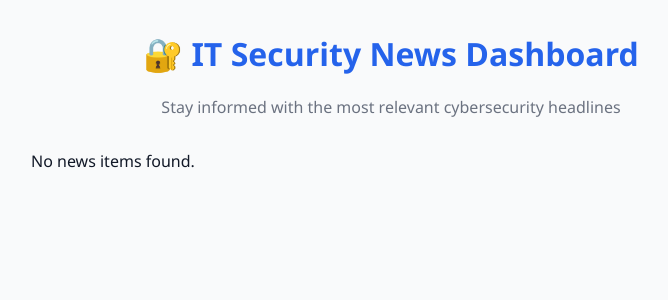
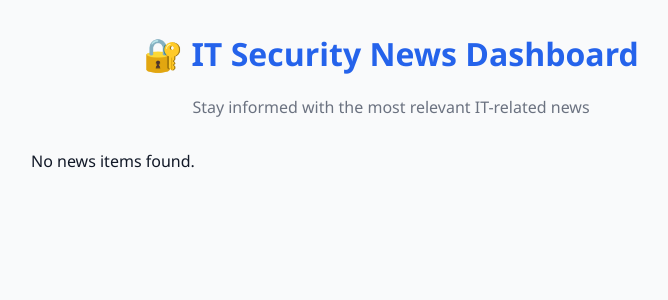
Before and after one commit to paolomotta/real-time-it-news, a FastAPI app: page / in a window 1280 px wide. Shown: the top 300 px of the page, without its empty margins (249-917 px from the left). Run offline with FastAPI, Linux system fonts and the light colour scheme; data that the repository does not hold is empty; parts of the project's set-up code (start-up, migrations or seed data) failed here and were passed over.

Commit message:
Updated description

```diff
--- a/app/templates/dashboard.html
+++ b/app/templates/dashboard.html
@@ -10,7 +10,7 @@
   <div class="container" style="max-width: 720px; margin: 2rem auto;">
     <header style="text-align: center; margin-bottom: 2rem;">
       <h1>🔐 IT Security News Dashboard</h1>
-      <p style="color: #6b7280;">Stay informed with the most relevant cybersecurity headlines</p>
+      <p style="color: #6b7280;">Stay informed with the most relevant IT-related news</p>
     </header>
 
     <div id="news">
```
